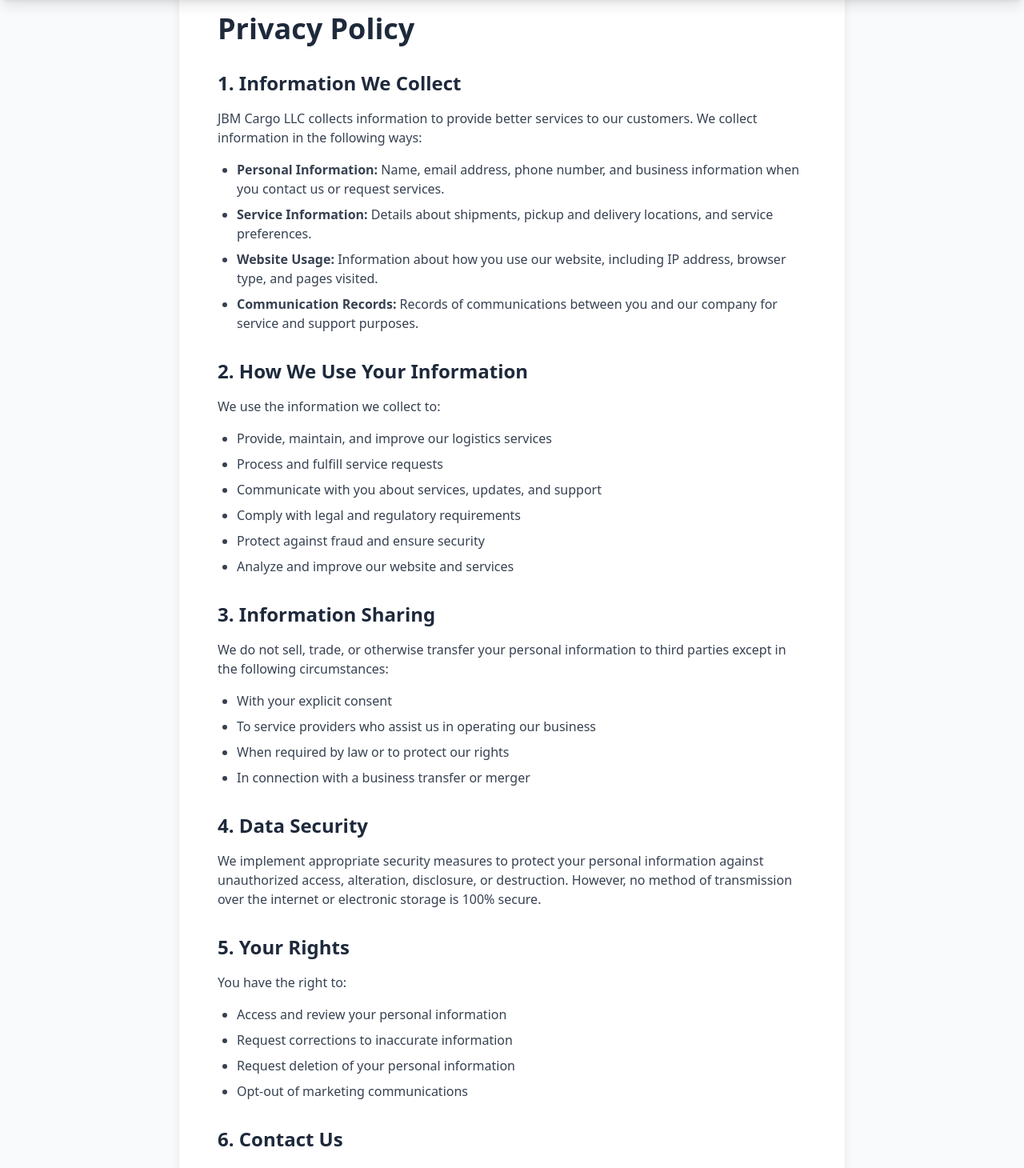
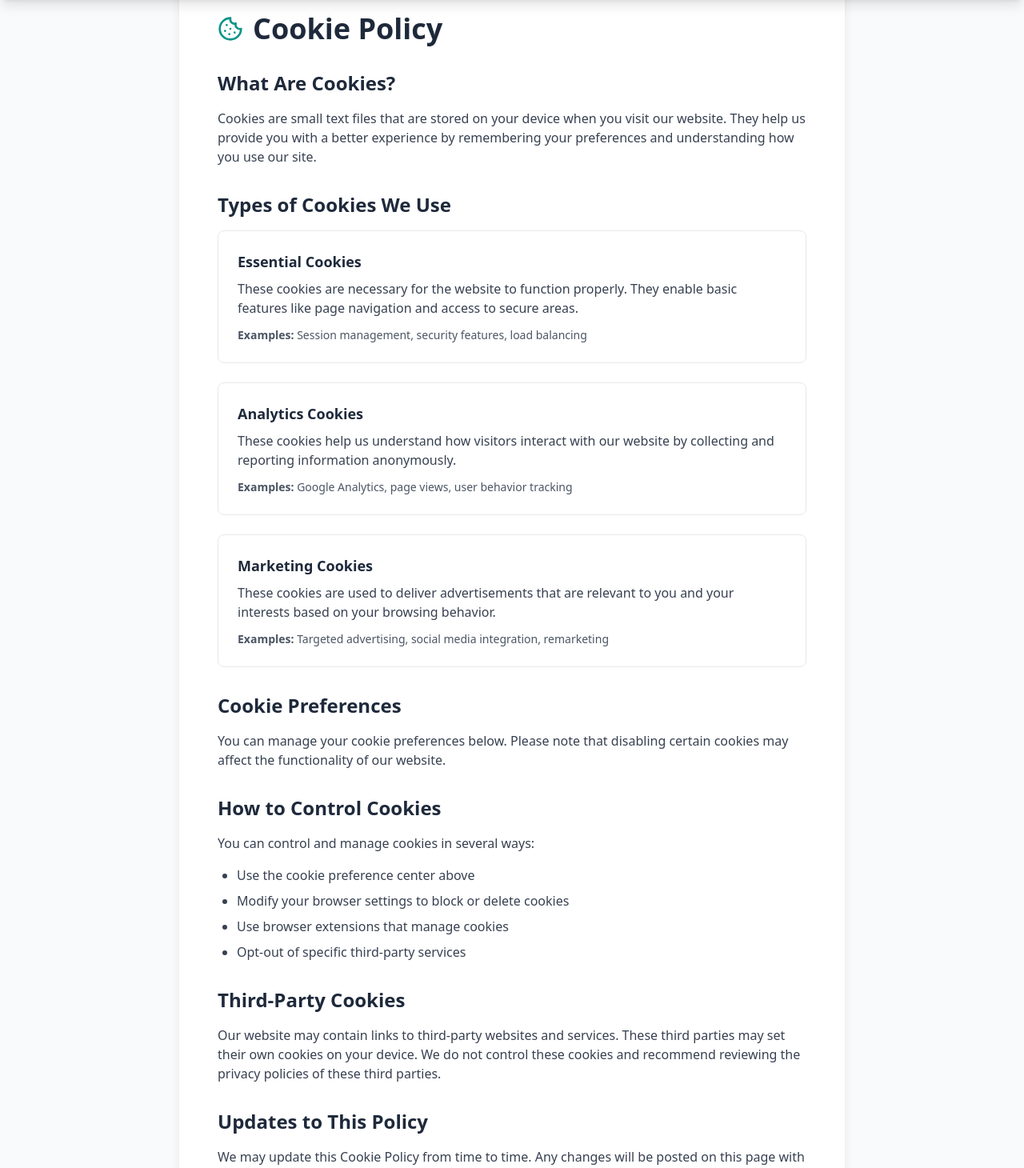
Before and after one commit to EasyRelay/jbm_cargo, a React (Vite) app: page /cookie_policy in a window 1280 px wide. Shown: the part 80-1540 px from the top of the page at 80% size. Built offline with nearby package versions, Linux system fonts and the light colour scheme.

Commit message:
Update CookiePolicy.tsx

```diff
--- a/src/pages/CookiePolicy.tsx
+++ b/src/pages/CookiePolicy.tsx
@@ -1,90 +1,119 @@
+import { useEffect } from 'react';
+import { Cookie } from 'lucide-react';
 
-import { useEffect } from "react";
-
-const PrivacyPolicy = () => {
+const CookiePolicy = () => {
 
   useEffect(() => {
     window.scroll(0,0);
-  });
+  }, []);
 
   return (
     <div className="min-h-screen bg-gray-50 py-12 animate-fade-in">
       <div className="max-w-4xl mx-auto px-4 sm:px-6 lg:px-8">
         <div className="bg-white rounded-lg shadow-lg p-8 md:p-12 animate-fade-in-up hover:shadow-xl transition-shadow duration-300">
-          <h1 className="text-4xl font-bold text-slate-800 mb-8 animate-fade-in-up">Privacy Policy</h1>
+          <div className="flex items-center space-x-3 mb-8">
+            <Cookie className="h-8 w-8 text-teal-600 animate-bounce-subtle" />
+            <h1 className="text-4xl font-bold text-slate-800">Cookie Policy</h1>
+          </div>
 
           <div className="prose prose-lg max-w-none">
+            <section className="mb-8 animate-fade-in-up animation-delay-300">
+              <h2 className="text-2xl font-bold text-slate-800 mb-4">What Are Cookies?</h2>
+              <p className="text-gray-700 mb-4">
+                Cookies are small text files that are stored on your device when you visit our website.
+                They help us provide you with a better experience by remembering your preferences and
+                understanding how you use our site.
+              </p>
+            </section>
 
-            <section className="mb-8 animate-fade-in-up animation-delay-300">
-              <h2 className="text-2xl font-bold text-slate-800 mb-4">1. Information We Collect</h2>
+            <section className="mb-8 animate-fade-in-up animation-delay-400">
+              <h2 className="text-2xl font-bold text-slate-800 mb-4">Types of Cookies We Use</h2>
+
+              <div className="space-y-6">
+                <div className="border border-gray-200 rounded-lg p-6 hover:shadow-md hover:scale-105 transition-all duration-300 animate-fade-in-up animation-delay-500">
+                  <h3 className="text-lg font-semibold text-slate-800 mb-2">Essential Cookies</h3>
+                  <p className="text-gray-700 mb-3">
+                    These cookies are necessary for the website to function properly. They enable basic
+                    features like page navigation and access to secure areas.
+                  </p>
+                  <p className="text-sm text-gray-600">
+                    <strong>Examples:</strong> Session management, security features, load balancing
+                  </p>
+                </div>
+
+                <div className="border border-gray-200 rounded-lg p-6 hover:shadow-md hover:scale-105 transition-all duration-300 animate-fade-in-up animation-delay-600">
+                  <h3 className="text-lg font-semibold text-slate-800 mb-2">Analytics Cookies</h3>
+                  <p className="text-gray-700 mb-3">
+                    These cookies help us understand how visitors interact with our website by
+                    collecting and reporting information anonymously.
+                  </p>
+                  <p className="text-sm text-gray-600">
+                    <strong>Examples:</strong> Google Analytics, page views, user behavior tracking
+                  </p>
+                </div>
+
+                <div className="border border-gray-200 rounded-lg p-6 hover:shadow-md hover:scale-105 transition-all duration-300 animate-fade-in-up animation-delay-700">
+                  <h3 className="text-lg font-semibold text-slate-800 mb-2">Marketing Cookies</h3>
+                  <p className="text-gray-700 mb-3">
+                    These cookies are used to deliver advertisements that are relevant to you and
+                    your interests based on your browsing behavior.
+                  </p>
+                  <p className="text-sm text-gray-600">
+                    <strong>Examples:</strong> Targeted advertising, social media integration, remarketing
+                  </p>
+                </div>
+              </div>
+            </section>
+
+            <section className="mb-8 animate-fade-in-up animation-delay-800">
+              <h2 className="text-2xl font-bold text-slate-800 mb-4">Cookie Preferences</h2>
+              <p className="text-gray-700 mb-6">
+                You can manage your cookie preferences below. Please note that disabling certain
+                cookies may affect the functionality of our website.
+              </p>
+            </section>
+
+            <section className="mb-8">
+              <h2 className="text-2xl font-bold text-slate-800 mb-4">How to Control Cookies</h2>
               <p className="text-gray-700 mb-4">
-                JBM Cargo LLC collects information to provide better services to our customers. We collect information in the following ways:
+                You can control and manage cookies in several ways:
               </p>
               <ul className="list-disc pl-6 space-y-2 text-gray-700">
-                <li><strong>Personal Information:</strong> Name, email address, phone number, and business information when you contact us or request services.</li>
-                <li><strong>Service Information:</strong> Details about shipments, pickup and delivery locations, and service preferences.</li>
-                <li><strong>Website Usage:</strong> Information about how you use our website, including IP address, browser type, and pages visited.</li>
-                <li><strong>Communication Records:</strong> Records of communications between you and our company for service and support purposes.</li>
+                <li>Use the cookie preference center above</li>
+                <li>Modify your browser settings to block or delete cookies</li>
+                <li>Use browser extensions that manage cookies</li>
+                <li>Opt-out of specific third-party services</li>
               </ul>
             </section>
 
-            <section className="mb-8 animate-fade-in-up animation-delay-400">
-              <h2 className="text-2xl font-bold text-slate-800 mb-4">2. How We Use Your Information</h2>
-              <p className="text-gray-700 mb-4">We use the information we collect to:</p>
-              <ul className="list-disc pl-6 space-y-2 text-gray-700">
-                <li>Provide, maintain, and improve our logistics services</li>
-                <li>Process and fulfill service requests</li>
-                <li>Communicate with you about services, updates, and support</li>
-                <li>Comply with legal and regulatory requirements</li>
-                <li>Protect against fraud and ensure security</li>
-                <li>Analyze and improve our website and services</li>
-              </ul>
-            </section>
-
-            <section className="mb-8 animate-fade-in-up animation-delay-500">
-              <h2 className="text-2xl font-bold text-slate-800 mb-4">3. Information Sharing</h2>
-              <p className="text-gray-700 mb-4">
-                We do not sell, trade, or otherwise transfer your personal information to third parties except in the following circumstances:
-              </p>
-              <ul className="list-disc pl-6 space-y-2 text-gray-700">
-                <li>With your explicit consent</li>
-                <li>To service providers who assist us in operating our business</li>
-                <li>When required by law or to protect our rights</li>
-                <li>In connection with a business transfer or merger</li>
-              </ul>
-            </section>
-
-            <section className="mb-8 animate-fade-in-up animation-delay-600">
-              <h2 className="text-2xl font-bold text-slate-800 mb-4">4. Data Security</h2>
+            <section className="mb-8">
+              <h2 className="text-2xl font-bold text-slate-800 mb-4">Third-Party Cookies</h2>
               <p className="text-gray-700">
-                We implement appropriate security measures to protect your personal information against unauthorized access,
-                alteration, disclosure, or destruction. However, no method of transmission over the internet or electronic
-                storage is 100% secure.
+                Our website may contain links to third-party websites and services. These third parties
+                may set their own cookies on your device. We do not control these cookies and recommend
+                reviewing the privacy policies of these third parties.
               </p>
             </section>
 
-            <section className="mb-8 animate-fade-in-up animation-delay-700">
-              <h2 className="text-2xl font-bold text-slate-800 mb-4">5. Your Rights</h2>
-              <p className="text-gray-700 mb-4">You have the right to:</p>
-              <ul className="list-disc pl-6 space-y-2 text-gray-700">
-                <li>Access and review your personal information</li>
-                <li>Request corrections to inaccurate information</li>
-                <li>Request deletion of your personal information</li>
-                <li>Opt-out of marketing communications</li>
-              </ul>
+            <section className="mb-8">
+              <h2 className="text-2xl font-bold text-slate-800 mb-4">Updates to This Policy</h2>
+              <p className="text-gray-700">
+                We may update this Cookie Policy from time to time. Any changes will be posted on this
+                page with an updated effective date. We encourage you to review this policy periodically.
+              </p>
             </section>
 
-            <section className="mb-8 animate-fade-in-up animation-delay-800">
-              <h2 className="text-2xl font-bold text-slate-800 mb-4">6. Contact Us</h2>
-              <p className="text-gray-700">
-                If you have questions about this Privacy Policy, please contact us at:
+            <section>
+              <h2 className="text-2xl font-bold text-slate-800 mb-4">Contact Us</h2>
+              <p className="text-gray-700 mb-4">
+                If you have questions about this Cookie Policy, please contact us:
               </p>
-              <div className="bg-gray-50 p-4 rounded-lg mt-4 hover:bg-gray-100 transition-colors duration-300">
+              <div className="bg-gray-50 p-4 rounded-lg">
                 <p className="text-gray-700">
                   <strong>JBM Cargo LLC</strong><br />
                   6150 Enterprice Pkwy<br />
-                  Solon Ohio 44139<br />
-                  Phone: +1(330)777-7680<br />
+                  Solon, OH 44139<br />
+                  Phone: +1 (330) 777-7680<br />
                   Email: dustin@jmbcargo.com
                 </p>
               </div>
@@ -96,4 +125,4 @@
   );
 };
 
-export default PrivacyPolicy;
+export default CookiePolicy;
```
